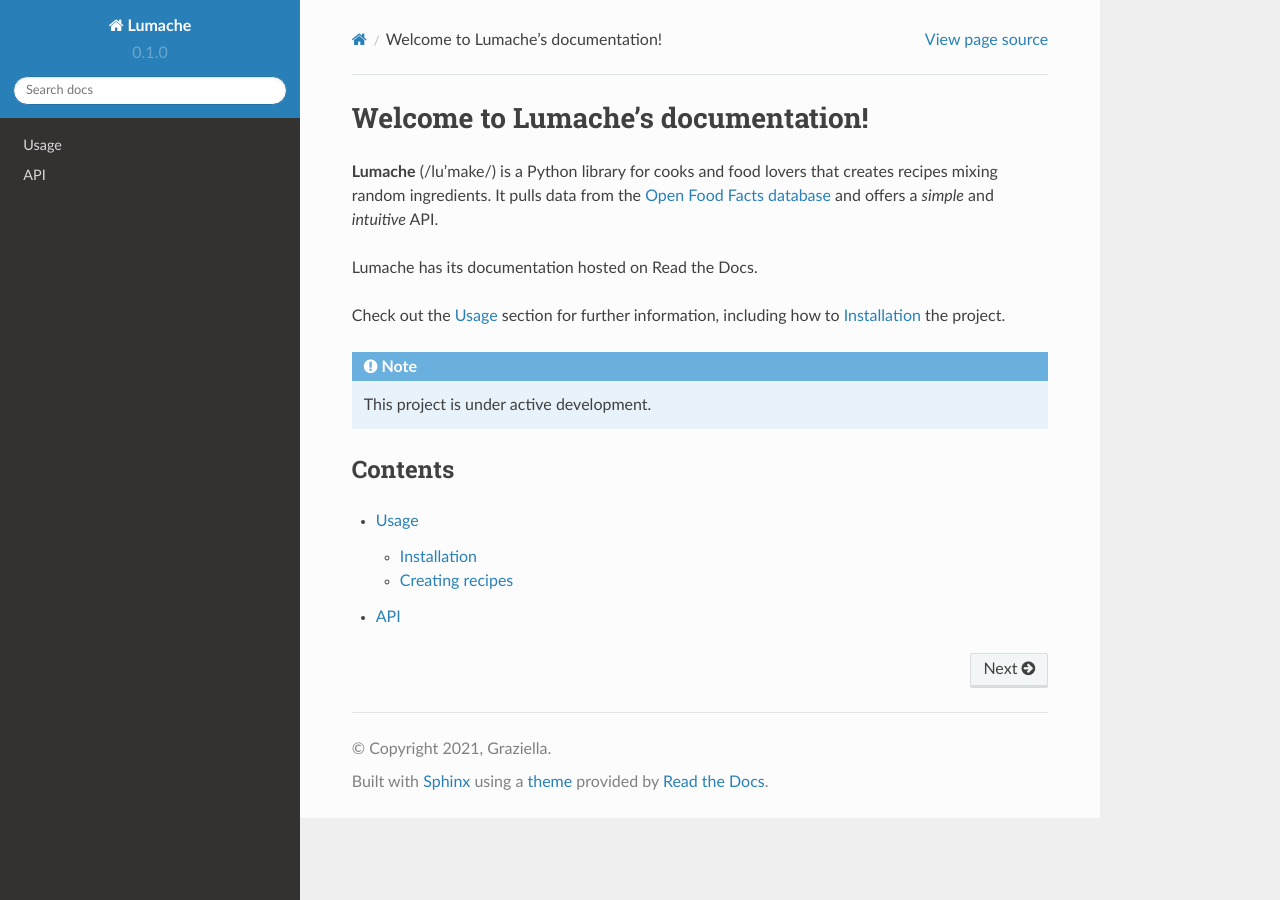
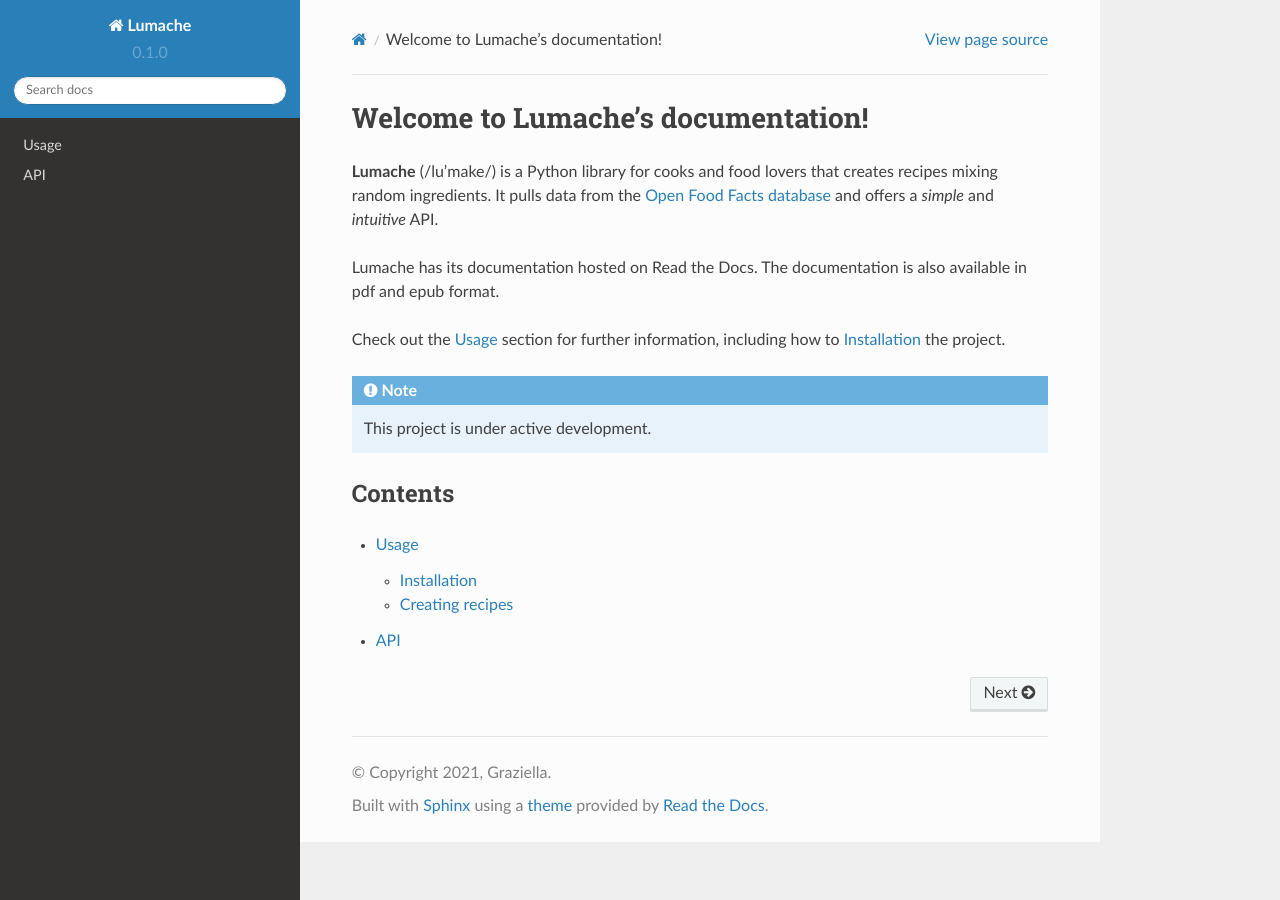
Before and after one commit to thispointer/tutorial_readthedocs, a Sphinx documentation site: the page built from docs/source/index.rst, in a window 1280 px wide. Built offline with Sphinx 7.4.7 and the Read the Docs theme 2.0.0, drawn with Linux system fonts in a browser that asks for light colours.

Commit message:
Update index.rst

```diff
--- a/docs/source/index.rst
+++ b/docs/source/index.rst
@@ -7,6 +7,7 @@ It pulls data from the `Open Food Facts database <https://world.openfoodfacts.or
 and offers a *simple* and *intuitive* API.
 
 Lumache has its documentation hosted on Read the Docs.
+The documentation is also available in pdf and epub format.
 
 Check out the :doc:`usage` section for further information, including
 how to :ref:`installation` the project.
```
